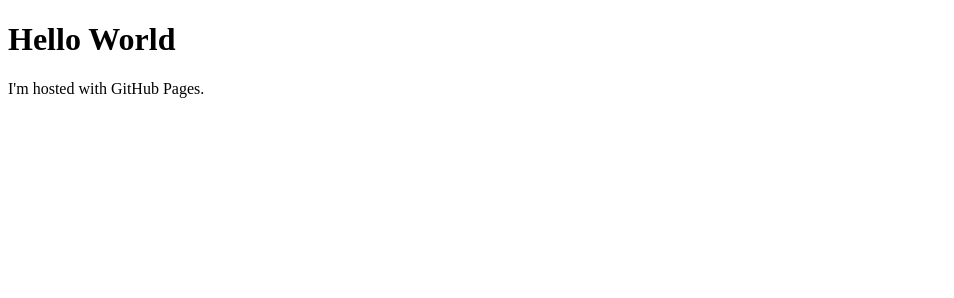
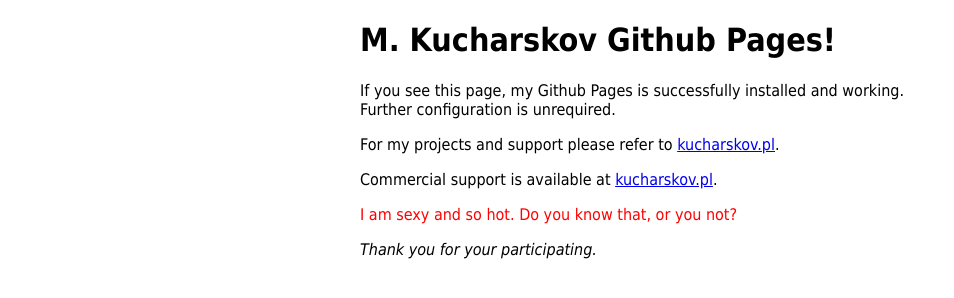
Before and after one commit to Kucharskov/kucharskov.github.io, a plain HTML site: page index.html in a window 1280 px wide. Shown: the whole page, without its empty margins (0-954 px from the left). Drawn offline with Linux system fonts and the light colour scheme.

Commit message:
Update index.html

```diff
--- a/index.html
+++ b/index.html
@@ -1,7 +1,33 @@
 <!DOCTYPE html>
 <html>
+<head>
+	<meta charset="UTF-8">
+	<title>M. Kucharskov Github Pages!</title>
+	<style>
+		<!--
+		body {
+			width: 35em;
+			margin: 0 auto;
+			font-family: Tahoma, Verdana, Arial, sans-serif;
+		}
+
+		#sexy {
+			color: #FF0000;
+		}
+		-->
+	</style>
+</head>
 <body>
-<h1>Hello World</h1>
-<p>I'm hosted with GitHub Pages.</p>
+	<h1>M. Kucharskov Github Pages!</h1>
+
+	<p>If you see this page, my Github Pages is successfully installed and working. Further configuration is unrequired.</p>
+
+	<p>For my projects and support please refer to <a href="http://kucharskov.pl/">kucharskov.pl</a>.</p>
+
+	<p>Commercial support is available at <a href="https://kucharskov.pl/">kucharskov.pl</a>.</p>
+
+	<p id="sexy">I am sexy and so hot. Do you know that, or you not?</p>
+
+	<p><em>Thank you for your participating.</em></p>
 </body>
 </html>
```
